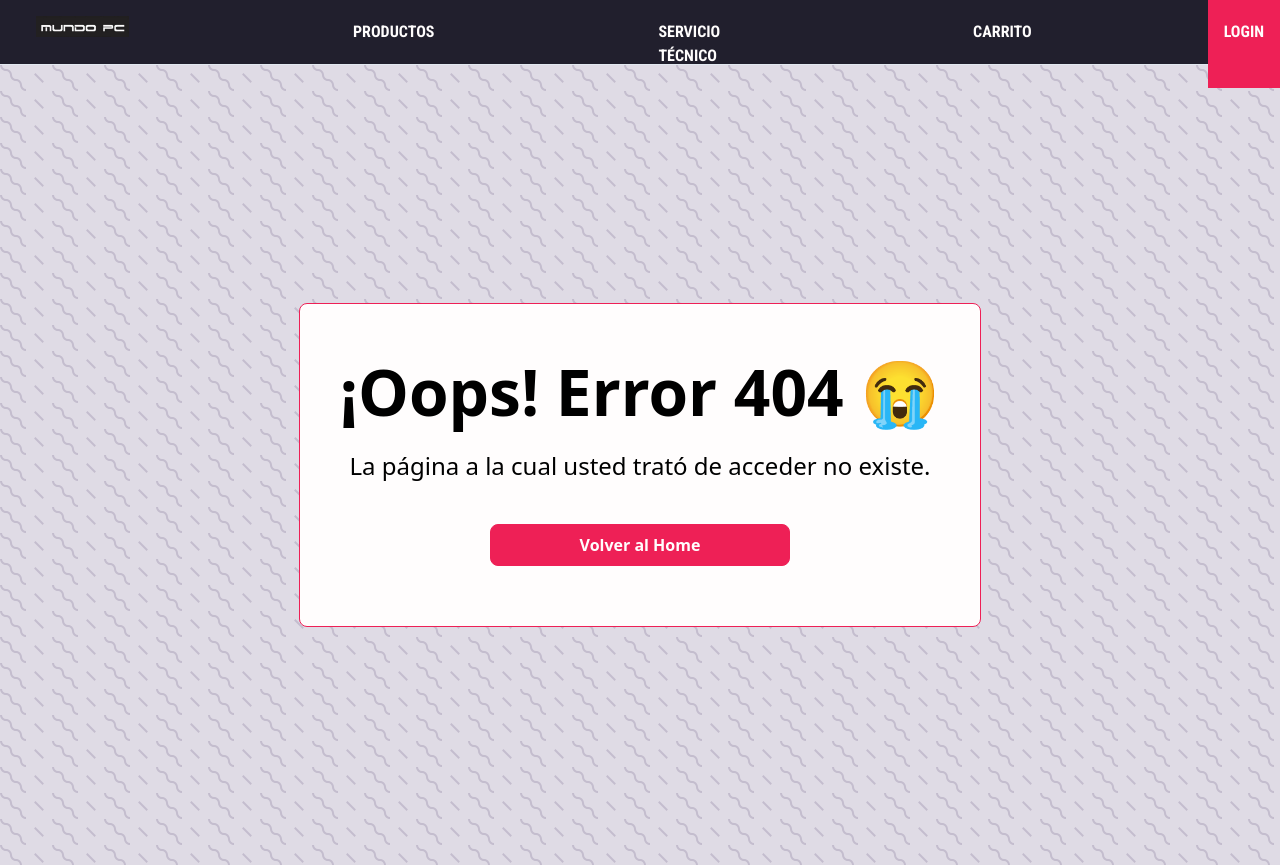
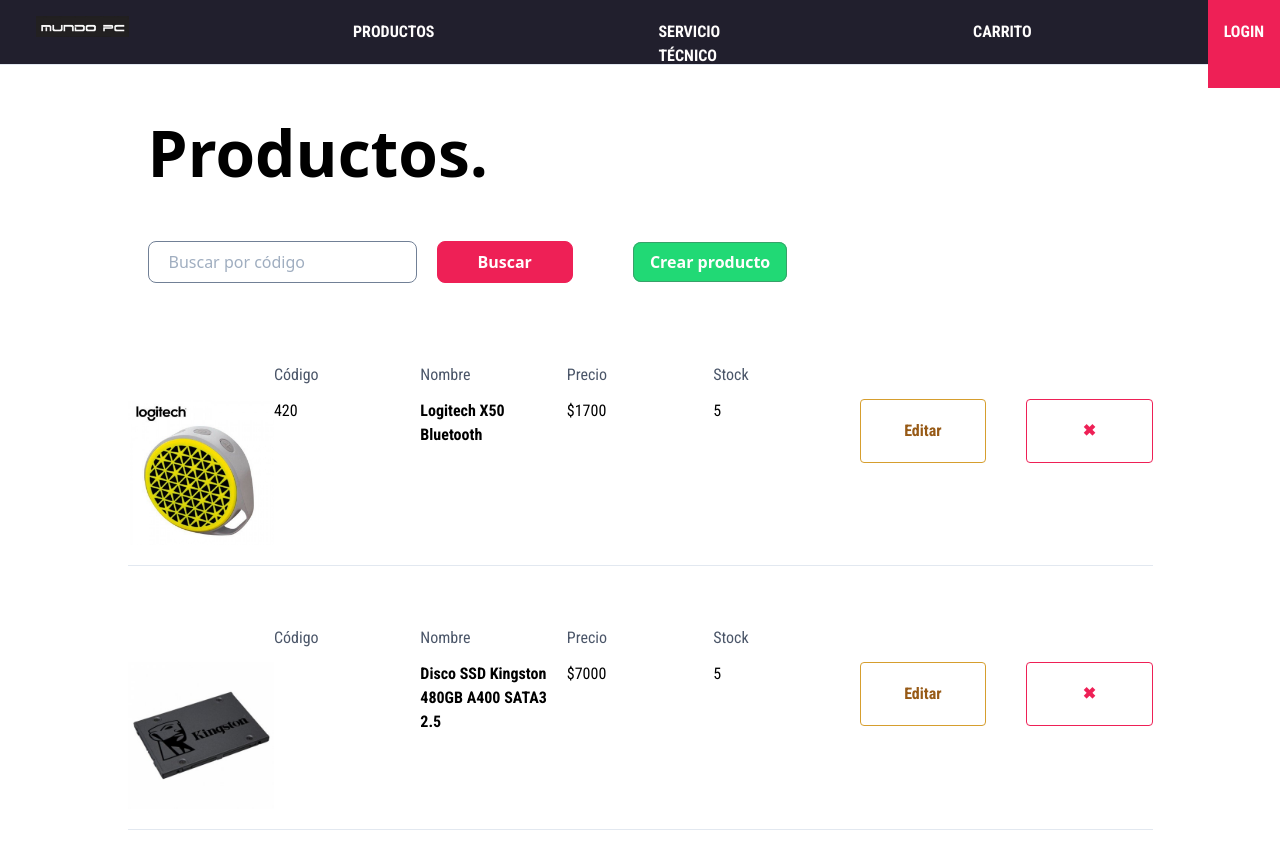
Before and after one commit to StefanoFerrari0/MundoPc, a React (Create React App) app: page /admin/products in a window 1280 px wide. Before the commit this address had no page. After the commit the page ends 830 px from the top, so only its background shows below. Built offline with nearby package versions, Linux system fonts and the light colour scheme.

Commit message:
Home ProductAdmin y ReportAdmin

```diff
--- a/src/app.jsx
+++ b/src/app.jsx
@@ -10,7 +10,9 @@
 import Login from './pages/Login'
 import Registro from './pages/Registro'
 import RecuperarCuenta from './pages/RecuperarCuenta'
+import Products from './pages/Admin/Products'
 import NewProduct from './pages/Admin/NewProduct'
+import Reports from './pages/Admin/Reports'
 import NewReport from './pages/Admin/NewReport'
 
 import Error from './pages/Error'
@@ -30,7 +32,9 @@
                 <Route exact path="/login" component={Login}/>
                 <Route exact path="/registro" component={Registro}/>
                 <Route exact path="/recuperar-cuenta" component={RecuperarCuenta}/>
+                <Route exact path="/admin/products" component={Products}/>
                 <Route exact path="/admin/newproduct" component={NewProduct}/>
+                <Route exact path="/admin/reports" component={Reports}/>
                 <Route exact path="/admin/newreport" component={NewReport}/>
 
                 <Route component={Error}/>
--- a/src/components/ProductItem.jsx
+++ b/src/components/ProductItem.jsx
@@ -1,7 +1,7 @@
 import React from 'react'
 import Label from '../components/Label'
 
-function ProductItem(props) {
+export default function ProductItem(props) {
     return (
         <div className="grid grid-cols-6 col-span-6 pt-10 mt-5 font-robotoC">
             <Label class="col-start-2 col-span-1" name="product" text="Producto"/>
@@ -22,5 +22,3 @@
         </div>
     );
   }
-
-  export default ProductItem;
--- /dev/null
+++ b/src/components/ProductItemAdmin.jsx
@@ -0,0 +1,21 @@
+import React from 'react'
+import Label from './Label'
+
+export default function ProductItemAdmin(props) {
+    return (
+        <div className="grid sm:grid-cols-6 grid-cols-7 mx-auto pt-10 mt-5 font-robotoC sm:w-3/3 xl:w-4/5 xl:mx-5">
+            <Label class="col-start-2 col-span-1" name="code" text="Código"/>
+            <Label class="col-start-3 col-span-1" name="name" text="Nombre"/>
+            <Label class="col-start-4 col-span-1" name="price" text="Precio"/>
+            <Label class="col-start-5 col-span-1 sm:hidden" name="quantity" text="Stock"/>
+            <img className="mt-3 col-start-1 col-span-1" alt={props.name} src={props.image}/>
+            <h3 className="mt-3 col-start-2 col-span-1">{props.code}</h3>
+            <h3 className="mt-3 col-start-3 font-bold col-span-1">{props.name}</h3>
+            <h3 className="mt-3 col-start-4 col-span-1">${props.price}</h3>
+            <h3 className="mt-3 col-start-5 col-span-1 sm:hidden">{props.stock}</h3>
+            <button className="mt-3 mr-5 sm:mr-2 h-16 col-start-6 sm:col-start-5 col-span-1 bg-transparent hover:bg-yellow-500 text-yellow-800 font-semibold hover:text-blanco py-2 px-4 border border-yellow-600 hover:border-transparent rounded">Editar</button>
+            <button className="mt-3 ml-5 sm:ml-2 h-16 col-start-7 sm:col-start-6 col-span-1 bg-transparent hover:bg-rojo text-rojo font-semibold hover:text-blanco py-2 px-4 border border-rojo hover:border-transparent rounded">✖</button>
+            <hr className="col-span-7 mt-5"/>
+        </div>
+    );
+  }
--- /dev/null
+++ b/src/components/ReportItemAdmin.jsx
@@ -0,0 +1,20 @@
+import React from 'react'
+import Label from './Label'
+
+export default function ReportItemAdmin(props) {
+    return (
+        <div className="grid sm:grid-cols-5 grid-cols-6 mx-auto pt-10 mt-5 font-robotoC sm:w-3/3 xl:w-4/5 xl:mx-5">
+            <Label class="col-span-1" name="code" text="Código"/>
+            <Label class="col-span-1" name="date" text="Fecha de ingreso"/>
+            <Label class="col-span-1" name="name" text="Nombre"/>
+            <Label class="col-span-1 sm:hidden" name="ready" text="¿Listo para retirar?"/>
+            <h3 className="mt-3 col-start-1 col-span-1">{props.code}</h3>
+            <h3 className="mt-3 col-start-2 col-span-1">{props.date}</h3>
+            <h3 className="mt-3 col-start-3 font-bold col-span-1">{props.name}</h3>
+            <h3 className="mt-3 col-start-4 col-span-1 sm:hidden">{props.ready}</h3>
+            <button className="mt-3 mr-5 sm:mr-2 h-16 sm:col-start-5 col-span-1 bg-transparent hover:bg-yellow-500 text-yellow-800 font-semibold hover:text-blanco py-2 px-4 border border-yellow-600 hover:border-transparent rounded">Editar</button>
+            <button className="mt-3 ml-5 sm:ml-2 h-16 sm:col-start-6 col-span-1 bg-transparent hover:bg-rojo text-rojo font-semibold hover:text-blanco py-2 px-4 border border-rojo hover:border-transparent rounded">✖</button>
+            <hr className="col-span-7 mt-5"/>
+        </div>
+    );
+  }
--- /dev/null
+++ b/src/pages/Admin/Products.jsx
@@ -0,0 +1,35 @@
+import React, { Component }from 'react'
+import MainTitle from '../../components/MainTitle'
+import Input from '../../components/Inputs'
+import { Link } from 'react-router-dom'
+import ProductItemAdmin from '../../components/ProductItemAdmin'
+import Image1 from '../../images/parlante.jpg'
+import Image2 from '../../images/discossd.jpg'
+
+export default class Products extends Component{
+    constructor(props){
+        super(props)
+        this.state = {
+         search: null,
+
+        };
+    }
+
+    componentDidMount(){
+
+    }
+
+
+    render(){
+        return (
+          <div className="container mx-auto">
+            <MainTitle class="mt-10 mx-5" text="Productos."/>
+            <Input name="search" type="number" placeholder="Buscar por código" value={this.state.search} onChange={this.handleChange} class="pl-5 mx-5"/>
+            <button type="submit" className="bg-rojo hover:bg-red-500 text-blanco font-bold mt-10 py-2 px-10 mb-5 mr-10 border border-rojo rounded-lg">Buscar</button>
+            <Link to="/admin/newproduct" className="bg-verde hover:bg-green-500 text-blanco font-bold mt-10 py-2 px-4 mb-5 mx-5 border border-green-600 rounded-lg" >Crear producto</Link>
+            <ProductItemAdmin image={Image1} code="420" name="Logitech X50 Bluetooth" price="1700" stock="5"/>
+            <ProductItemAdmin image={Image2} name="Disco SSD Kingston 480GB A400 SATA3 2.5" price="7000" stock="5"/>
+          </div>
+        )
+    }
+}
--- /dev/null
+++ b/src/pages/Admin/Reports.jsx
@@ -0,0 +1,35 @@
+import React, { Component }from 'react'
+import MainTitle from '../../components/MainTitle'
+import Input from '../../components/Inputs'
+import { Link } from 'react-router-dom'
+import ReportItemAdmin from '../../components/ReportItemAdmin'
+
+
+export default class Products extends Component{
+    constructor(props){
+        super(props)
+        this.state = {
+         search: null,
+
+        };
+    }
+
+    componentDidMount(){
+
+    }
+
+
+    render(){
+        return (
+          <div className="container mx-auto">
+            <MainTitle class="mt-10 mx-5" text="Reportes."/>
+            <Input name="search" type="number" placeholder="Buscar por código" value={this.state.search} onChange={this.handleChange} class="pl-5 mx-5"/>
+            <button type="submit" className="bg-rojo hover:bg-red-500 text-blanco font-bold mt-10 py-2 px-10 mb-5 mr-10 border border-rojo rounded-lg">Buscar</button>
+            <Link to="/admin/newreport" className="bg-verde hover:bg-green-500 text-blanco font-bold mt-10 py-2 px-4 mb-5 mx-5 border border-green-600 rounded-lg" >Crear reporte</Link>
+            <ReportItemAdmin code="420" name="Playstation 4 Slim" date="02/05/20" ready="SI"/>
+            <ReportItemAdmin code="666" name="Notebook HP"  date="02/05/20" ready="NO"/>
+            <ReportItemAdmin code="420" name="Playstation 4 Slim" date="02/05/20" ready="SI"/>
+          </div>
+        )
+    }
+}
--- a/src/pages/Home.jsx
+++ b/src/pages/Home.jsx
@@ -39,7 +39,7 @@
                     <img src={ImageBanner} alt="" className="h-full w-full object-fit-cover"/>
                 </div>
             </section>
-            <MainTitle class="text-center mt-10" text="Productos"/>
+            <MainTitle class="text-center mt-10" text="Productos."/>
             <Subtitle class="text-center" text="Armá tu presupuesto"/>
             <div className="grid grid-cols-4 xs:grid-cols-2 sm:grid-cols-2 mx-auto gap-3 mt-5 w-4/5">
                 <CardProduct name="Logitech X50 Bluetooth" price="1700" image={Image1}/>
```
